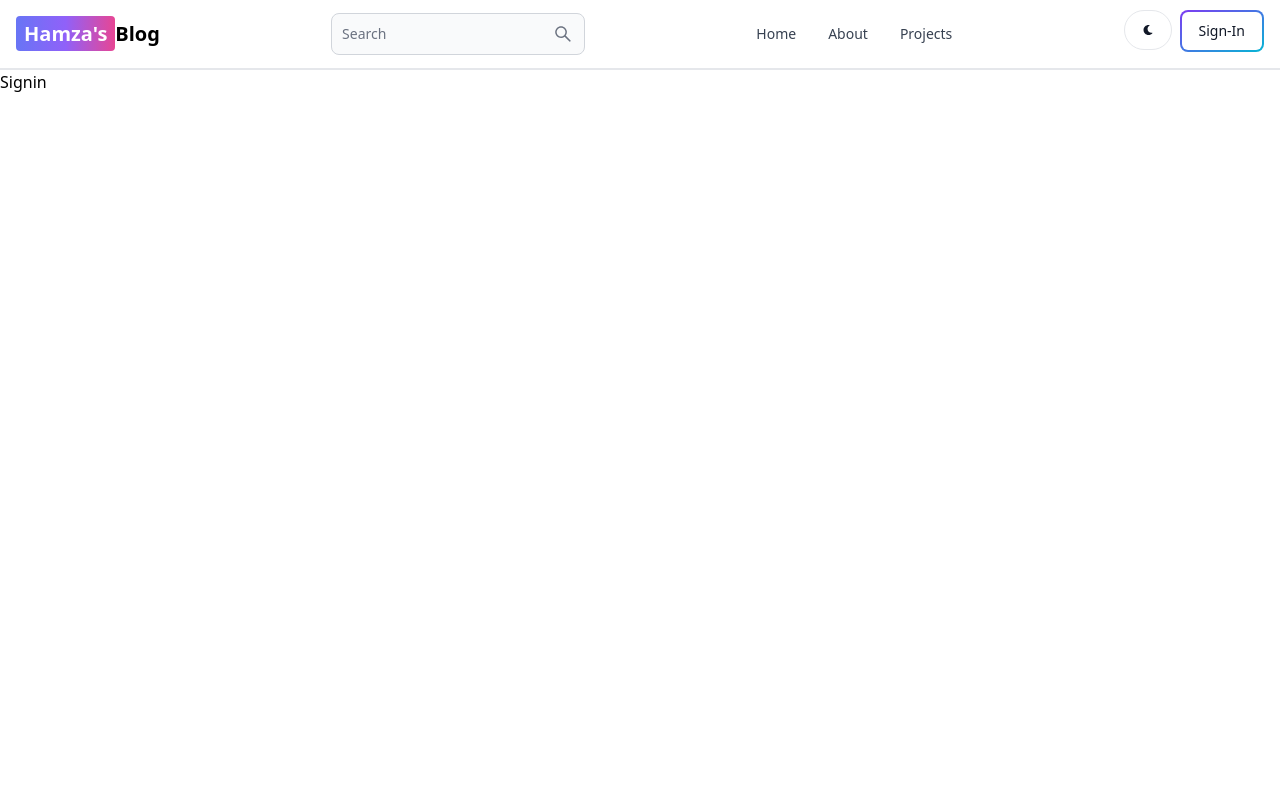
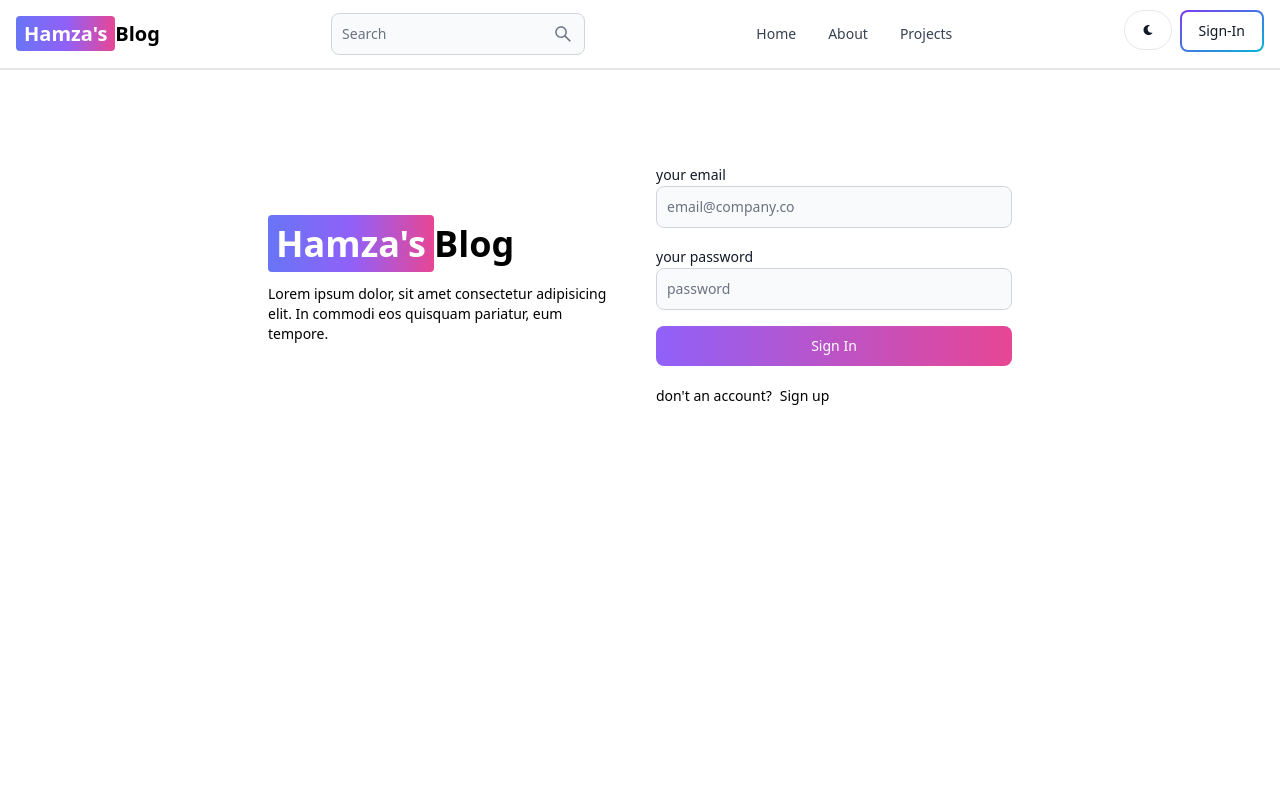
Before and after one commit to Hamza-Nayab/Blogweb, a React (Vite) app in the folder client/: page /signin in a window 1280 px wide. Shown: the top 800 px of the page. Built offline with nearby package versions, Linux system fonts and the light colour scheme.

Commit message:
Signin done

```diff
--- a/client/src/pages/Signin.jsx
+++ b/client/src/pages/Signin.jsx
@@ -1,9 +1,113 @@
-import React from 'react'
+import { Alert, Button, Label, Spinner, TextInput } from "flowbite-react";
+import React, { useState } from "react";
+import { Link, useNavigate } from "react-router-dom";
 
 export default function Signin() {
+  const [formdata, setFormdata] = useState({});
+  const [error, setError] = useState();
+  const [loading, setLoading] = useState();
+  const navigate = useNavigate();
+
+  const handleChange = (e) => {
+    setFormdata({ ...formdata, [e.target.id]: e.target.value.trim() });
+  };
+
+  console.log(formdata);
+
+  const handleSubmit = async (e) => {
+    e.preventDefault();
+    if (!formdata.password || !formdata.email) {
+      return setError("Please fill them all out.");
+    }
+    try {
+      setLoading(true);
+      setError(null);
+      const res = await fetch("/api/auth/signin", {
+        method: "POST",
+        headers: { "Content-Type": "application/json" },
+        body: JSON.stringify(formdata),
+      });
+      const data = await res.json();
+      if (data.success === false) {
+        return setError(data.message);
+      }
+      setLoading(false);
+      if (res.ok) {
+        navigate("/");
+      }
+    } catch (error) {
+      setError(error.message);
+    } finally {
+      setLoading(false);
+    }
+  };
+
   return (
-    <div>
-      Signin
+    <div className="min-h-screen mt-20">
+      <div className="flex p-3 max-w-3xl mx-auto flex-col md:flex-row md:items-center gap-8">
+        {/* Left Div */}
+        <div className="flex-1">
+          <Link to={"/"} className=" font-bold dark:text-white text-4xl">
+            <span className="px-2 py-1 bg-gradient-to-r from-indigo-500 via-purple-500 to-pink-500 text-white rounded">
+              Hamza's
+            </span>
+            Blog
+          </Link>
+          <p className="text-sm mt-5">
+            Lorem ipsum dolor, sit amet consectetur adipisicing elit. In commodi
+            eos quisquam pariatur, eum tempore.
+          </p>
+        </div>
+
+        {/* Right Div */}
+        <div className="flex-1">
+          <form className="flex flex-col gap-4" onSubmit={handleSubmit}>
+
+            <div>
+              <Label value="your email"></Label>
+              <TextInput
+                type="email"
+                placeholder="email@company.co"
+                id="email"
+                onChange={handleChange}
+              ></TextInput>
+            </div>
+            <div>
+              <Label value="your password"></Label>
+              <TextInput
+                type="password"
+                placeholder="password"
+                id="password"
+                onChange={handleChange}
+              ></TextInput>
+            </div>
+            <Button
+              gradientDuoTone={"purpleToPink"}
+              content="Signup"
+              type="submit"
+              disabled={loading}
+            >
+              {loading ? (
+                <>
+                  <Spinner size={"sm"}></Spinner>
+                  <span className="pl-3"> Loading</span>
+                </>
+              ) : (
+                "Sign In"
+              )}
+            </Button>
+          </form>
+          <div className="flex gap-2 text-sm mt-5">
+            <span>don't an account?</span>
+            <Link to={"/signin"}>Sign up</Link>
+          </div>
+          {error && (
+            <Alert className="mt-5" color={"failure"}>
+              {error}
+            </Alert>
+          )}
+        </div>
+      </div>
     </div>
-  )
+  );
 }
```
